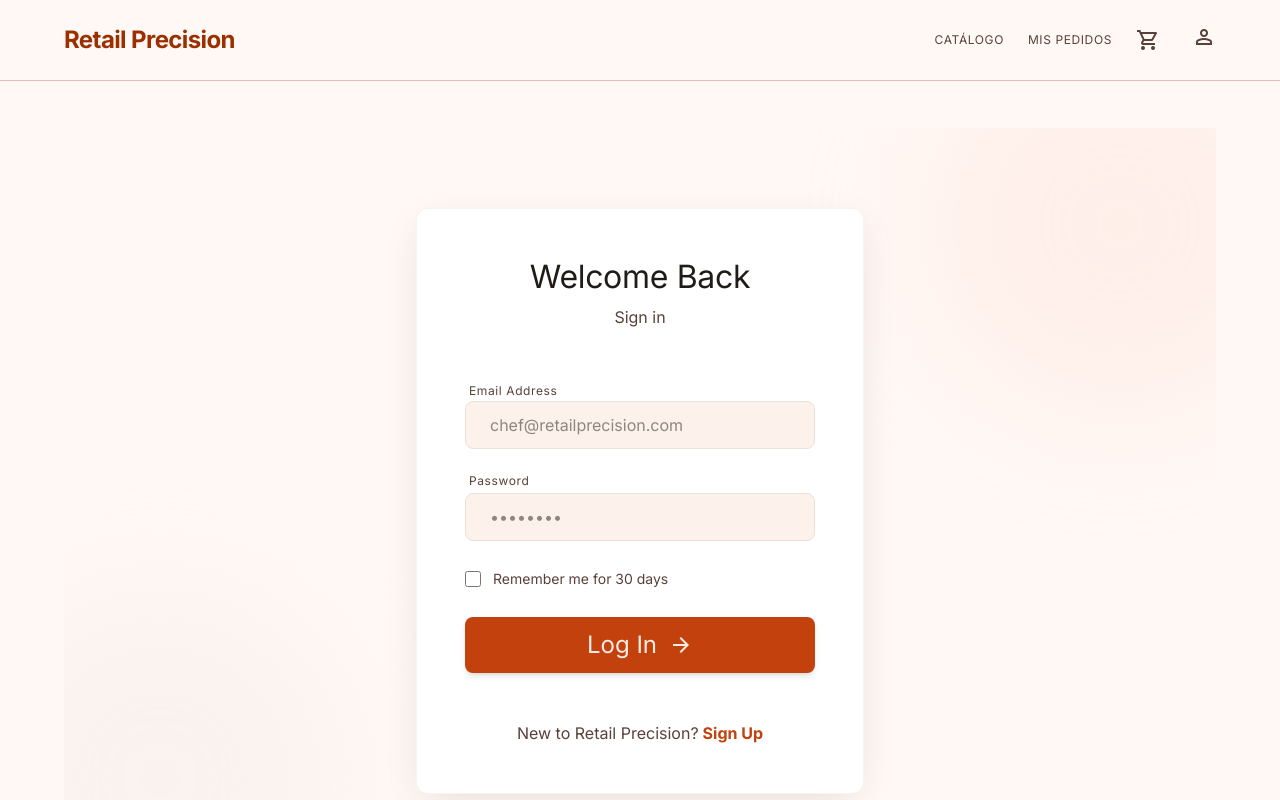
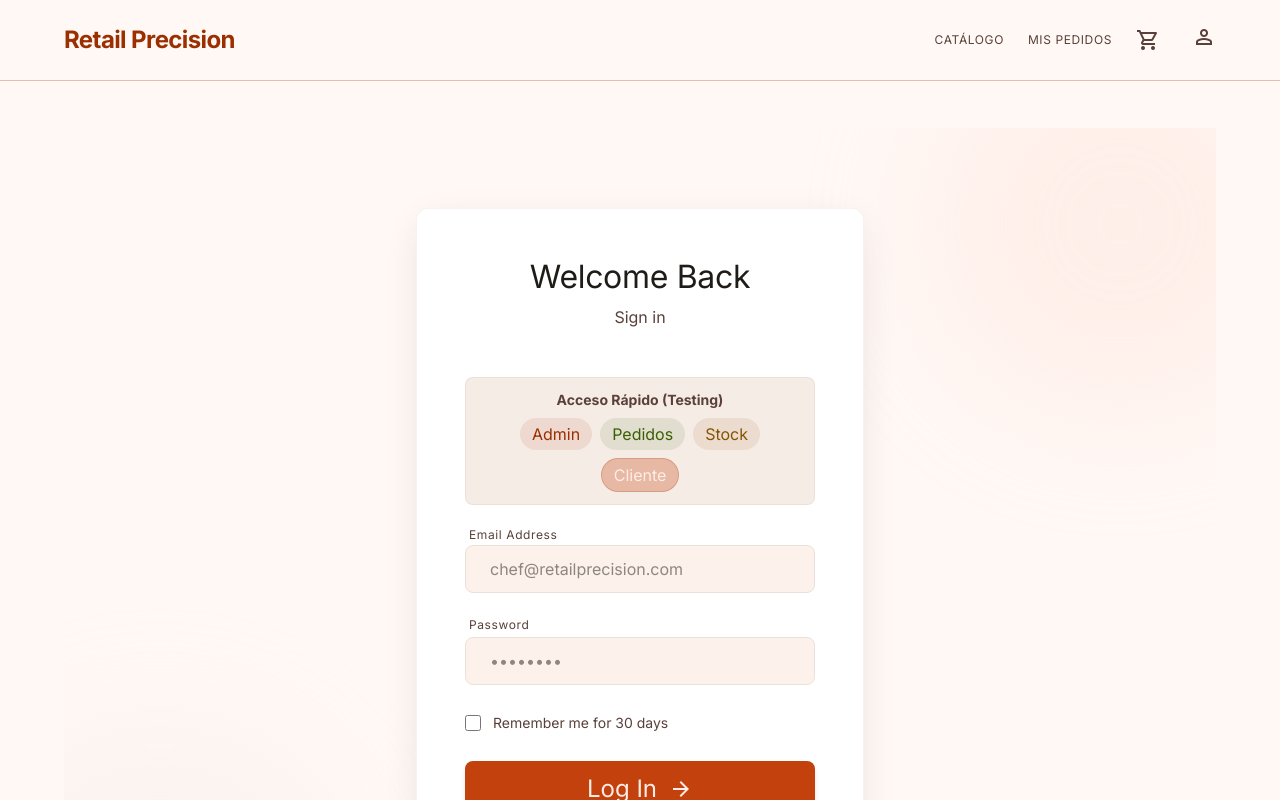
Before and after one commit to Ednesor/repo-store, a React (Vite) app: page /login in a window 1280 px wide. Shown: the top 800 px of the page. Built offline with nearby package versions, Linux system fonts and the light colour scheme; no server answers.

Commit message:
feat(login): agregar botones de acceso rapido para testing

```diff
--- a/src/features/login/components/LoginForm/LoginForm.tsx
+++ b/src/features/login/components/LoginForm/LoginForm.tsx
@@ -26,6 +26,15 @@
                 form.handleSubmit();
             }}
         >
+            <div className="bg-surface-container border border-outline-variant/30 rounded-lg p-3 mb-4 space-y-2">
+                <p className="text-body-sm font-bold text-on-surface-variant text-center">Acceso Rápido (Testing)</p>
+                <div className="flex flex-wrap gap-2 justify-center">
+                    <button type="button" onClick={() => { form.setFieldValue('email', 'admin@foodstore.com'); form.setFieldValue('password', 'admin123'); }} className="px-3 py-1 bg-primary/10 text-primary text-label-sm rounded-full hover:bg-primary/20 transition-colors">Admin</button>
+                    <button type="button" onClick={() => { form.setFieldValue('email', 'pedidos@foodstore.com'); form.setFieldValue('password', 'pedidos123'); }} className="px-3 py-1 bg-tertiary/10 text-tertiary text-label-sm rounded-full hover:bg-tertiary/20 transition-colors">Pedidos</button>
+                    <button type="button" onClick={() => { form.setFieldValue('email', 'stock@foodstore.com'); form.setFieldValue('password', 'stock123'); }} className="px-3 py-1 bg-secondary/10 text-secondary text-label-sm rounded-full hover:bg-secondary/20 transition-colors">Stock</button>
+                    <button type="button" onClick={() => { form.setFieldValue('email', 'cliente@foodstore.com'); form.setFieldValue('password', 'cliente123'); }} className="px-3 py-1 bg-primary-container/30 text-on-primary-container text-label-sm rounded-full hover:bg-primary-container/50 transition-colors border border-primary/20">Cliente</button>
+                </div>
+            </div>
             <form.Field
                 name="email"
                 children={(field) => (
```
